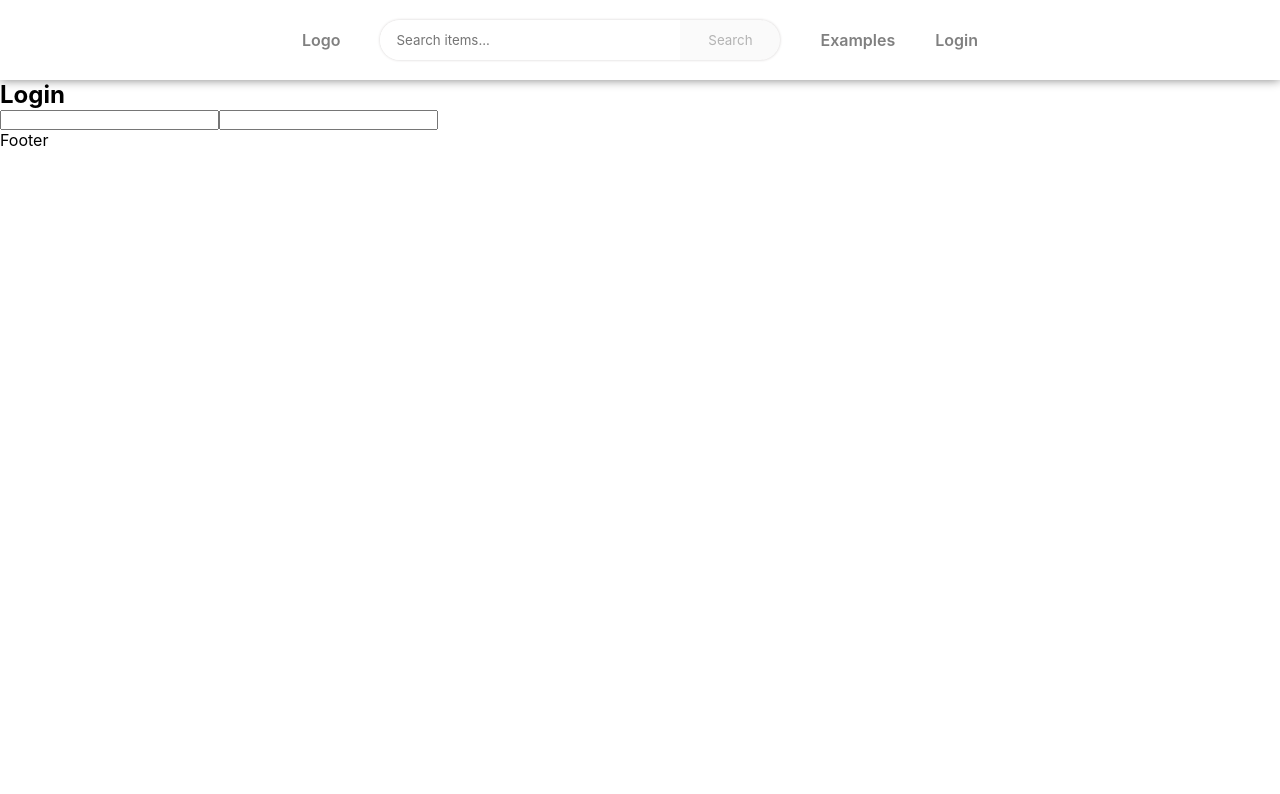
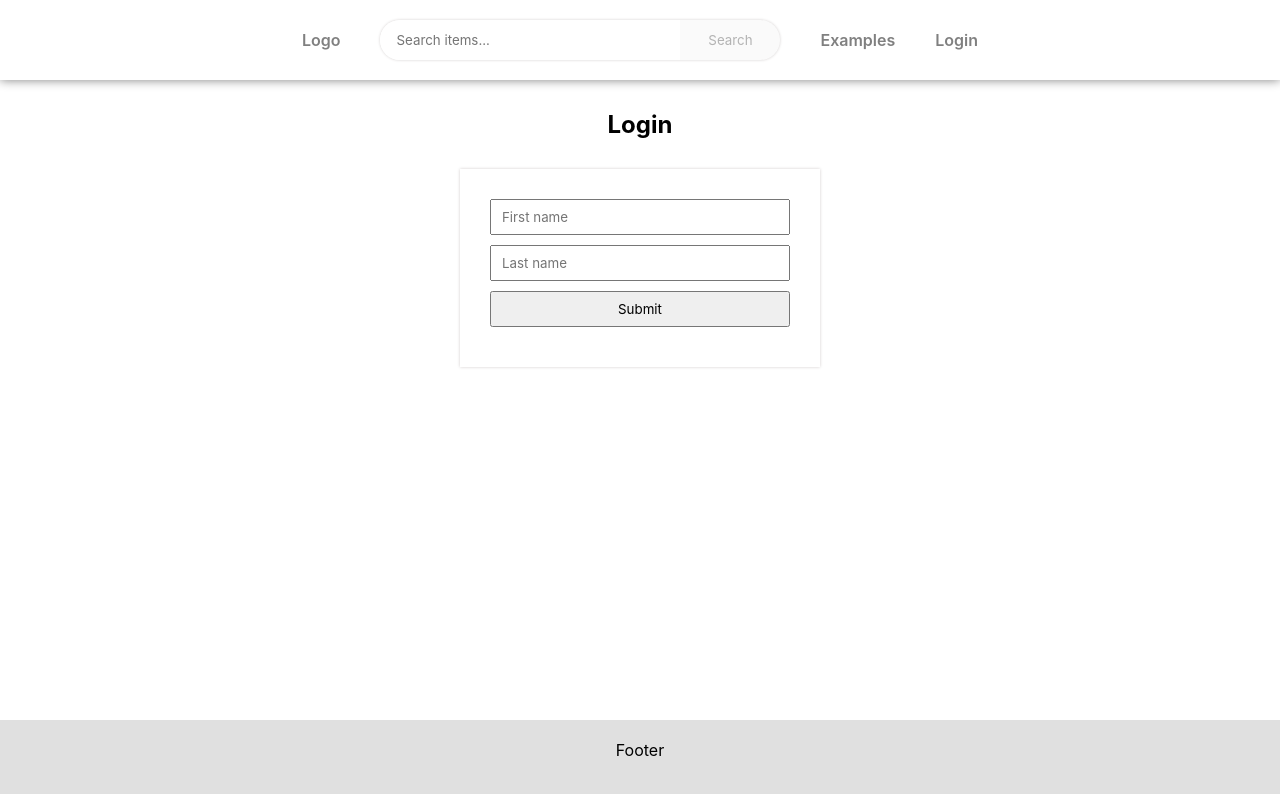
Before and after one commit to hakobyanviktoria8/react-advanced, a React (Create React App) app: page /login in a window 1280 px wide. Shown: the top 794 px of the page. Built offline with nearby package versions, Linux system fonts and the light colour scheme.

Commit message:
added layout with reuse navBar and footer

```diff
--- a/src/components/Examples/Example.js
+++ b/src/components/Examples/Example.js
@@ -6,17 +6,15 @@ import AddItem from './AddItem';
 import Layout from '../Layout';
 
 function Example() {
-
-
   return (
     <Layout>
-        <hr />
+      <div className='Example'>
         <Count />
         <hr/>
         <AddItem />
         <hr/>
         <Boxs />
-        <hr />
+      </div>
     </Layout>
   )
 }
--- /dev/null
+++ b/src/components/Footer.js
@@ -0,0 +1,10 @@
+import React from 'react'
+import "./../util/styles/Footer.css"
+
+function Footer() {
+  return (
+    <div className='footer'>Footer</div>
+  )
+}
+
+export default Footer
--- a/src/components/Items.js
+++ b/src/components/Items.js
@@ -13,14 +13,19 @@ function Items() {
   },[])
 
   return (
-    <div>
+    <div className='Items'>
+        {!items ?
+         <h2>Loading...</h2>
+         :
+         <>
             <h1>Items list</h1>
-        {!items && <h2>Loading...</h2>}
             <div className='itemsWrapper'>
               {items && items.map(item =>
                   <Item key= {item.id} item = {item} />
               )}
             </div>
+         </>
+         }
     </div>
   )
 }
--- a/src/components/Layout.js
+++ b/src/components/Layout.js
@@ -1,13 +1,17 @@
 import React from 'react'
+import Footer from './Footer'
 import NavBar from './NavBar'
+import "./../util/styles/Layout.css"
 
 function Layout({children}) {
   return (
-    <div>
+    <>
         <NavBar />
-        {children}
-        <p>Footer</p>
-    </div>
+        <div className='LayoutChild'>
+          {children}
+        </div>
+        <Footer />
+    </>
   )
 }
 
--- a/src/components/Login.js
+++ b/src/components/Login.js
@@ -1,13 +1,17 @@
-import React from 'react'
+import React, { useState } from 'react'
 import Layout from './Layout'
+import "./../util/styles/Login.css"
 
 function Login() {
+  const [data, setData] = useState(null)
+
   return (
     <Layout>
         <h2>Login</h2>
-        <form>
-            <input type="text" placholder="First name" />
-            <input type="text" placholder="Last name" />
+        <form className='Login'>
+            <input type="text" placeholder="First name" />
+            <input type="text" placeholder="Last name" />
+            <input type="submit"/>
         </form>
     </Layout>
   )
--- a/src/util/styles/Example.css
+++ b/src/util/styles/Example.css
@@ -44,6 +44,8 @@
 .addItem > button {
     width: 200px;
     height: 40px;
+    margin: 0 auto;
+    display: block;
 }
 
 .addItem > div {
--- /dev/null
+++ b/src/util/styles/Footer.css
@@ -0,0 +1,9 @@
+.footer {
+    height: 80px;
+    background: #e0e0e0;
+    padding: 20px;
+    position: relative;
+    bottom: 0;
+    width: 100%;
+    text-align: center;
+}
--- a/src/util/styles/Items.css
+++ b/src/util/styles/Items.css
@@ -1,6 +1,5 @@
-h1 {
+h1, h2 {
     text-align: center;
-    margin: 30px;
 }
 
 .itemsWrapper {
--- /dev/null
+++ b/src/util/styles/Layout.css
@@ -0,0 +1,4 @@
+.LayoutChild {
+    min-height: calc(100vh - 160px);
+    padding: 30px 20px;
+}
--- /dev/null
+++ b/src/util/styles/Login.css
@@ -0,0 +1,13 @@
+.Login {
+    box-shadow: 0 0 3px #d2cece;
+    width: 360px;
+    margin: 30px auto;
+    padding: 30px;
+}
+
+.Login > input {
+    width: 100%;
+    height: 36px;
+    margin-bottom: 10px;
+    padding: 0 10px;
+}
```
Lines whose indentation alone changed are shown as unchanged.
